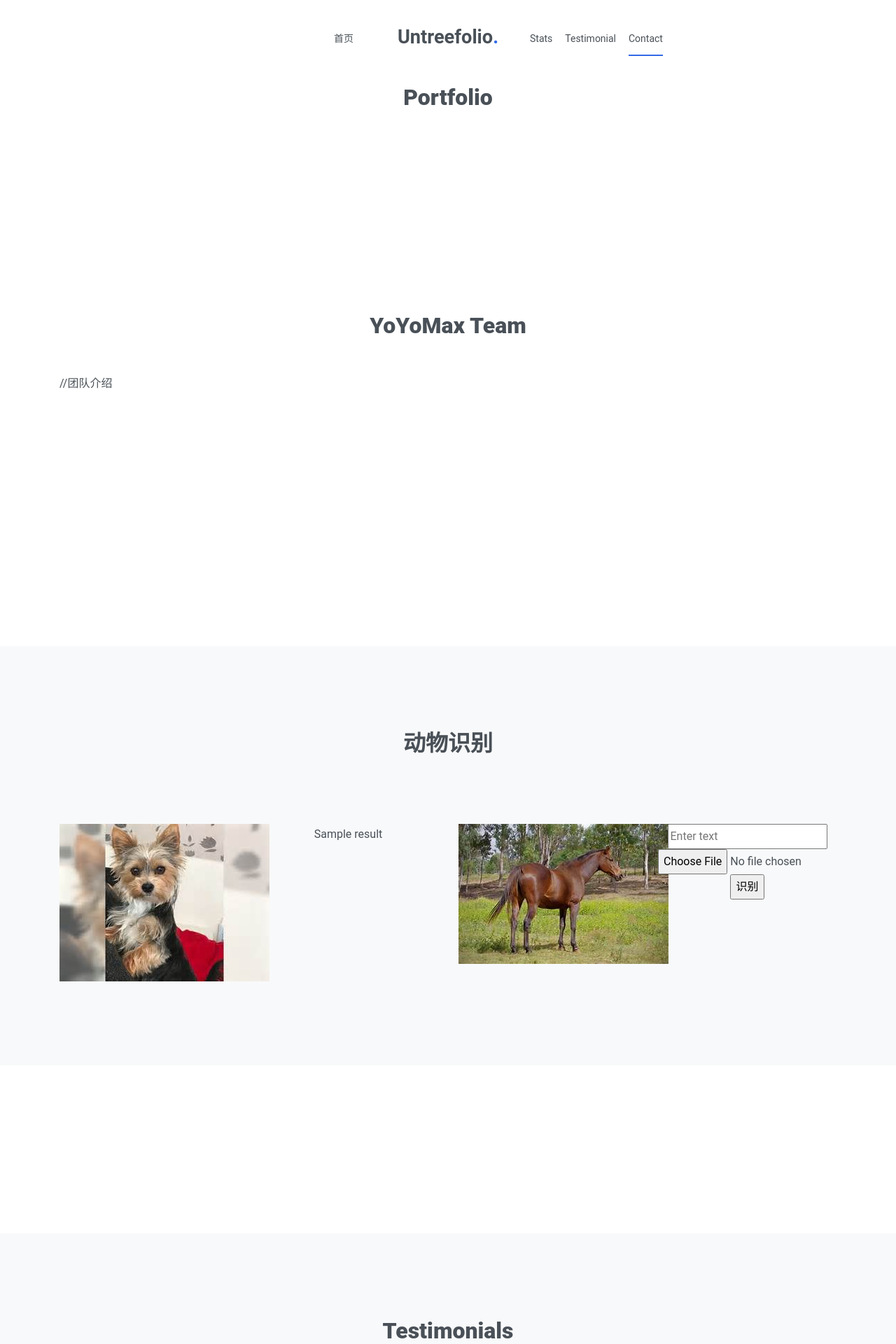
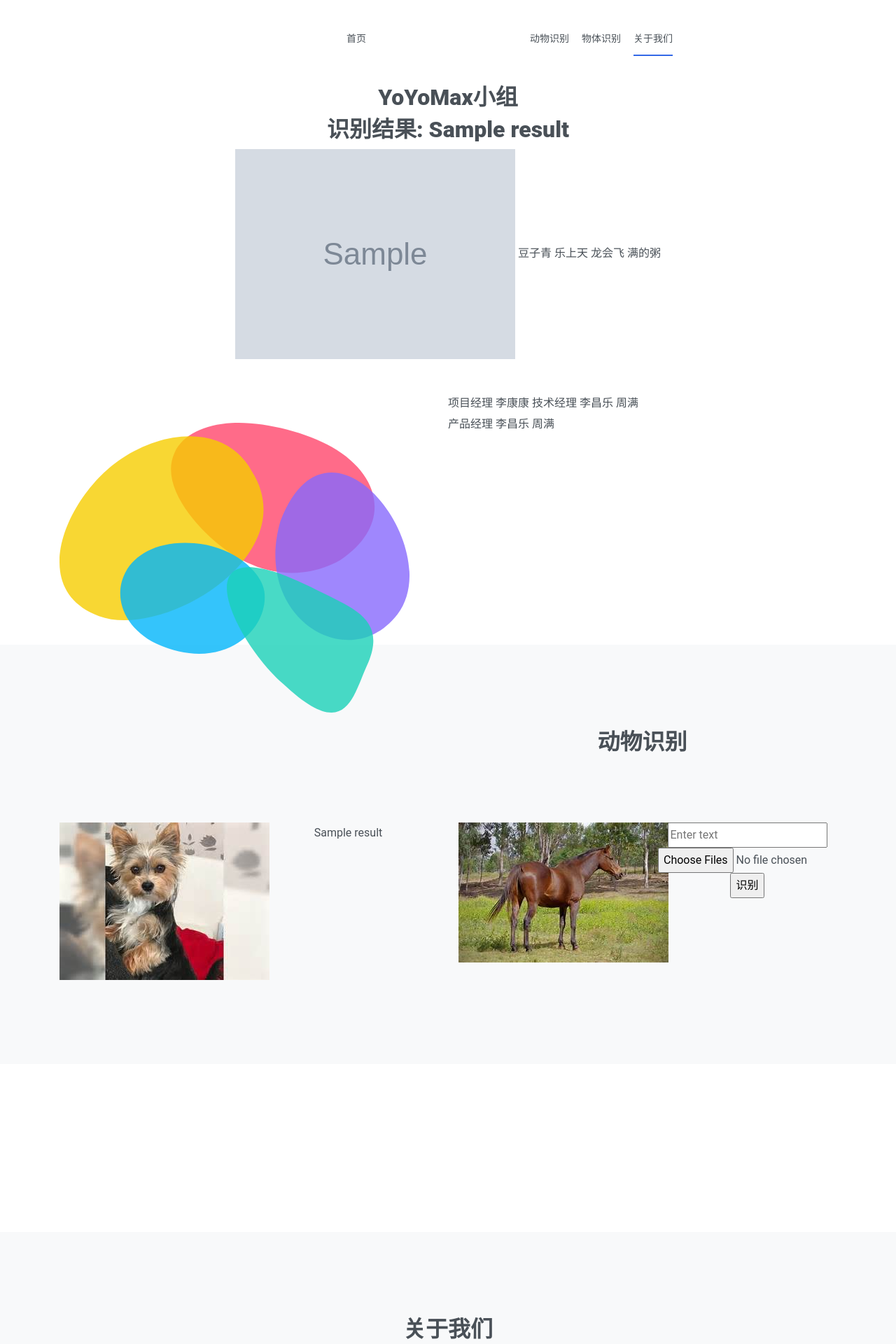
Before and after one commit to keeganli/AnimalDect, a Flask app: template templates/index.html in a window 1280 px wide. Shown: the top 1920 px of the page at 70% size. Run offline with Flask 2, Linux system fonts and the light colour scheme; the template is opened without the code that fills it: most values are stand-ins (such as "Sample title", 1, 10 or a date in 2020); grey boxes marked "Sample" are stand-in pictures; some web fonts are replaced.

Commit message:
前端表格多文件上传

```diff
--- a/app.py
+++ b/app.py
@@ -1,7 +1,6 @@
 import os
 from flask import Flask, request, redirect, url_for, render_template
 import shutil
-
 app = Flask(__name__)
 
 
@@ -17,10 +16,11 @@ def upload_file():
     shutil.rmtree('static/tmp')
     os.makedirs('static/tmp')
     print("1ewdec")
-    #保存文件
-    file = request.files['file']
-    file.save('static/tmp/' + file.filename)
-
+    # #保存文件
+    # file = request.files['file']
+    # file.save('static/tmp/' + file.filename)
+    # for file in request.files.getlist('file'):
+    #     print(file)
     #调用训练模型并返回结果
     filename = file.filename
 
@@ -32,6 +32,5 @@ def upload_file():
     print(result)
     return render_template('result.html', filename=filename, result=result)
 
-
 if __name__ == '__main__':
     app.run()
--- a/templates/index.html
+++ b/templates/index.html
@@ -13,8 +13,8 @@
     <meta name="author" content="Untree.co">
     <link rel="shortcut icon" href="favicon.png">
 
-  <meta name="description" content="" />
-  <meta name="keywords" content="" />
+    <meta name="description" content=""/>
+    <meta name="keywords" content=""/>
 
     <link rel="stylesheet" href="static/css/vendor/icomoon/style.css">
     <link rel="stylesheet" href="static/css/vendor/owl.carousel.min.css">
@@ -22,7 +22,7 @@
     <link rel="stylesheet" href="static/css/vendor/aos.css">
     <link rel="stylesheet" href="static/css/vendor/bootstrap.min.css">
     <link rel="stylesheet" href="static/css/vendor/jquery.fancybox.min.css">
-
+    <link rel="shortcut icon" href="favicon.ico" type="image/x-icon">
 
     <!-- Theme Style -->
     <link rel="stylesheet" href="static/css/style.css">
@@ -58,27 +58,21 @@
                     <div class="col-md-5 text-right">
                         <ul class="site-nav-ul js-clone-nav text-left d-none d-lg-inline-block">
 
-                <li><a href="#portfolio-section" class="nav-link">首页</a></li>
-                <li><a href="#about-section" class="nav-link"></a></li>
+                            <li><a href="/" class="nav-link">首页</a></li>
 
                         </ul>
                     </div>
-            <div class="site-logo pos-absolute">
-              <a href="index.html" class="unslate_co--site-logo">Untreefolio<span>.</span></a>
-            </div>
+
                     <div class="col-md-5 text-right text-lg-left">
                         <ul class="site-nav-ul js-clone-nav text-left d-none d-lg-inline-block">
-                <li><a href="#stats-section" class="nav-link">Stats</a></li>
-                <li><a href="#testimonial-section" class="nav-link">Testimonial</a></li>
+                            <li><a href="#stats-section" class="nav-link">动物识别</a></li>
 
-                <li><a href="#contact-section" class="nav-link">Contact</a></li>
-              </ul>
-
-              <ul class="site-nav-ul-none-onepage text-right d-inline-block d-lg-none">
-                <li><a href="#" class="js-menu-toggle">Menu</a></li>
+                            <li><a href="#services-section" class="nav-link">物体识别</a></li>
+                            <li><a href="#contact-section" class="nav-link">关于我们</a></li>
                         </ul>
 
                     </div>
+
                 </div>
             </div>
 
@@ -86,24 +80,43 @@
         <div class="unslate_co--section" id="portfolio-section">
             <div class="container">
                 <div class="section-heading-wrap text-center mb-5" data-aos="fade-up">
-            <h2 class="heading-h2 text-center divider">Portfolio</h2>
+                    <h2 class="heading-h2 text-center divider">YoYoMax小组</h2>
+                    {% if filename != NULL %}
+                        <h2 class="heading-h2 text-center divider">识别结果: {{ result }}</h2>
+                        <img src="../static/tmp/{{ filename }}" alt="图片加载失败"/>
+                    {% endif %}
+                    豆子青 乐上天 龙会飞 满的粥
+                </div>
+
+                <div class="portfolio-wrapper">
+                    <div id="left" style="float:left ; width:50%; height:100%;">
+                        <img src="static/img/fon.jpg">
+                    </div>
+                    <div id="right" style="float:left ; width:50%; height:100%;">
+                        <div id="top" style="float:top ;width:50%; height:100%;">
+                            <th>
+                                <tr>
+                                    项目经理
+                                </tr>
+                                <tr>李康康</tr>
+                            </th>
+                            <th>
+                                <tr>
+                                    技术经理
+                                </tr>
+                                <tr>李昌乐 周满</tr>
+                            </th>
+                            <th>
+                                <tr>
+                                    产品经理
+                                </tr>
+                                <tr>李昌乐 周满</tr>
+                            </th>
+                        </div>
+                        <div id="bid" style="float: bottom;width:50%; height:100%;">
 
                         </div>
-
-          <div class="relative">
-            <div class="loader-portfolio-wrap">
-              <div class="loader-portfolio"></div>
                     </div>
-          </div>
-          <div id="portfolio-single-holder"></div>
-
-
-          <div class="portfolio-wrapper">
-            <!-- <form action="distinguish" method="post" enctype="multipart/form-data">
-              <input type="text" name="text" placeholder="Enter text" />
-              <input type="file" name="file" />
-              <input type="submit" value="识别" />
-            </form> -->
                 </div>
 
 
@@ -112,34 +125,7 @@
 
 
         <div class="unslate_co--section" id="portfolio-section">
-        <div class="container">
-          <div class="section-heading-wrap text-center mb-5" data-aos="fade-up">
-            <h2 class="heading-h2 text-center divider">YoYoMax Team</h2>
 
-          </div>
-
-          <div class="relative">
-            <div class="loader-portfolio-wrap">
-              <div class="loader-portfolio"></div>
-            </div>
-          </div>
-          <div id="portfolio-single-holder"></div>
-
-
-          <div class="portfolio-wrapper">
-             //团队介绍
-          </div>
-
-        </div>
-      </div>
-
-
-
-
-      <div class="unslate_co--section" id="about-section">
-        <div class="container">
-
-        </div>
         </div>
 
 
@@ -155,24 +141,24 @@
                     <div class="col-6 col-sm-6 mb-5 mb-lg-0 col-md-6 col-lg-3" data-aos="fade-up" data-aos-delay="0">
 
                         <div class="counter-v1 text-center">
-                <img src="static/img/dog1.jpg"  alt="图片加载失败" />
+                            <img src="static/img/dog1.jpg" alt="图片加载失败"/>
                         </div>
                     </div>
                     <div class="col-6 col-sm-6 mb-5 mb-lg-0 col-md-6 col-lg-3" data-aos="fade-up" data-aos-delay="100">
                         <div class="counter-v1 text-center">
-                {{result}}
+                            {{ result }}
                         </div>
                     </div>
                     <div class="col-6 col-sm-6 mb-5 mb-lg-0 col-md-6 col-lg-3" data-aos="fade-up" data-aos-delay="200">
-              <img src="static/img/horse.jpg"  alt="图片加载失败" />
+                        <img src="static/img/horse.jpg" alt="图片加载失败"/>
                     </div>
                     <div class="col-6 col-sm-6 mb-5 mb-lg-0 col-md-6 col-lg-3" data-aos="fade-up" data-aos-delay="300">
                         <div class="counter-v1 text-center">
                             <form action="distinguish" method="post" enctype="multipart/form-data">
-                  <input type="text" name="text" placeholder="Enter text" />
-                  <input type="file" name="file" />
-                  <input type="submit" value="识别" />
-                </form>
+                                <input type="text" name="text" placeholder="Enter text"/>
+                                <input type="file" name="file" multiple=""/>
+                                <input type="submit" value="识别" multiple="multiple"/>
+
                         </div>
                     </div>
                 </div>
@@ -192,7 +178,7 @@
         <div class="unslate_co--section bg-light" id="testimonial-section">
             <div class="container">
                 <div class="section-heading-wrap text-center mb-5" data-aos="fade-up">
-            <h2 class="heading-h2 text-center divider">Testimonials</h2>
+                    <h2 class="heading-h2 text-center divider">关于我们</h2>
 
                 </div>
             </div>
@@ -203,13 +189,10 @@
                         <div class="testimonial-inner-bg">
 
                             <blockquote>
-                  Far far away, behind the word mountains, far from the countries Vokalia and Consonantia, there live
-                  the blind texts. Separated they live in Bookmarksgrove right at the coast of the Semantics, a large
-                  language ocean. A small river named Duden flows by their place and supplies it with the necessary
-                  regelialia. It is a paradisematic country, in which roasted parts of sentences fly into your mouth.
+                                成员：
+                                豆子青 乐上天 龙会飞 满的粥
                             </blockquote>
                         </div>
-
 
 
                     </div>
@@ -222,13 +205,16 @@
                                 <span class="d-block position">Product Designer @Shopify</span>
                             </div>
                             <blockquote>
-                  Far far away, behind the word mountains, far from the countries Vokalia and Consonantia, there live
-                  the blind texts. Separated they live in Bookmarksgrove right at the coast of the Semantics, a large
-                  language ocean. A small river named Duden flows by their place and supplies it with the necessary
-                  regelialia. It is a paradisematic country, in which roasted parts of sentences fly into your mouth.
+                                Far far away, behind the word mountains, far from the countries Vokalia and Consonantia,
+                                there live
+                                the blind texts. Separated they live in Bookmarksgrove right at the coast of the
+                                Semantics, a large
+                                language ocean. A small river named Duden flows by their place and supplies it with the
+                                necessary
+                                regelialia. It is a paradisematic country, in which roasted parts of sentences fly into
+                                your mouth.
                             </blockquote>
                         </div>
-
 
 
                     </div>
@@ -241,13 +227,16 @@
                                 <span class="d-block position">Product Designer @Twitter</span>
                             </div>
                             <blockquote>
-                  Far far away, behind the word mountains, far from the countries Vokalia and Consonantia, there live
-                  the blind texts. Separated they live in Bookmarksgrove right at the coast of the Semantics, a large
-                  language ocean. A small river named Duden flows by their place and supplies it with the necessary
-                  regelialia. It is a paradisematic country, in which roasted parts of sentences fly into your mouth.
+                                Far far away, behind the word mountains, far from the countries Vokalia and Consonantia,
+                                there live
+                                the blind texts. Separated they live in Bookmarksgrove right at the coast of the
+                                Semantics, a large
+                                language ocean. A small river named Duden flows by their place and supplies it with the
+                                necessary
+                                regelialia. It is a paradisematic country, in which roasted parts of sentences fly into
+                                your mouth.
                             </blockquote>
                         </div>
-
 
 
                     </div>
@@ -256,7 +245,6 @@
 
         </div>
         <!-- END testimonial -->
-
 
 
         <div class="unslate_co--section" id="contact-section">
@@ -282,7 +270,8 @@
                                 </div>
                                 <div class="col-lg-12 form-group">
                                     <label for="message">Write your message...</label>
-                    <textarea name="message" id="message" cols="30" rows="7" class="form-control"></textarea>
+                                    <textarea name="message" id="message" cols="30" rows="7"
+                                              class="form-control"></textarea>
                                 </div>
                             </div>
                             <div class="form-group row">
@@ -337,8 +326,10 @@
                     </ul>
 
                     <p class="site-copyright"><small>Copyright &copy;
-                <script>document.write(new Date().getFullYear());</script>. All Rights Reserved. &mdash; Designed with
-                love by <a href="https://untree.co" target="_blank" rel="nofollow noopener">Untree.co</a> &bullet; <a
+                        <script>document.write(new Date().getFullYear());</script>
+                        . All Rights Reserved. &mdash; Designed with
+                        love by <a href="https://untree.co" target="_blank" rel="nofollow noopener">Untree.co</a>
+                        &bullet; <a
                                 href="https://untree.co/license" target="_blank" rel="nofollow noopener">License</a>
                     </small></p>
 
@@ -361,7 +352,6 @@
 <script src="static/js/main.js"></script>
 
 
-
 </body>
 
 </html>
```
Also changed, not shown: formWeb.py (added, +8 -0 lines), templates/result.html (+19 -28 lines), favicon.ico (added), static/img/cat.jpg (added), static/img/fon.jpg (added), 1 other file. Lines whose indentation alone changed are shown as unchanged.
